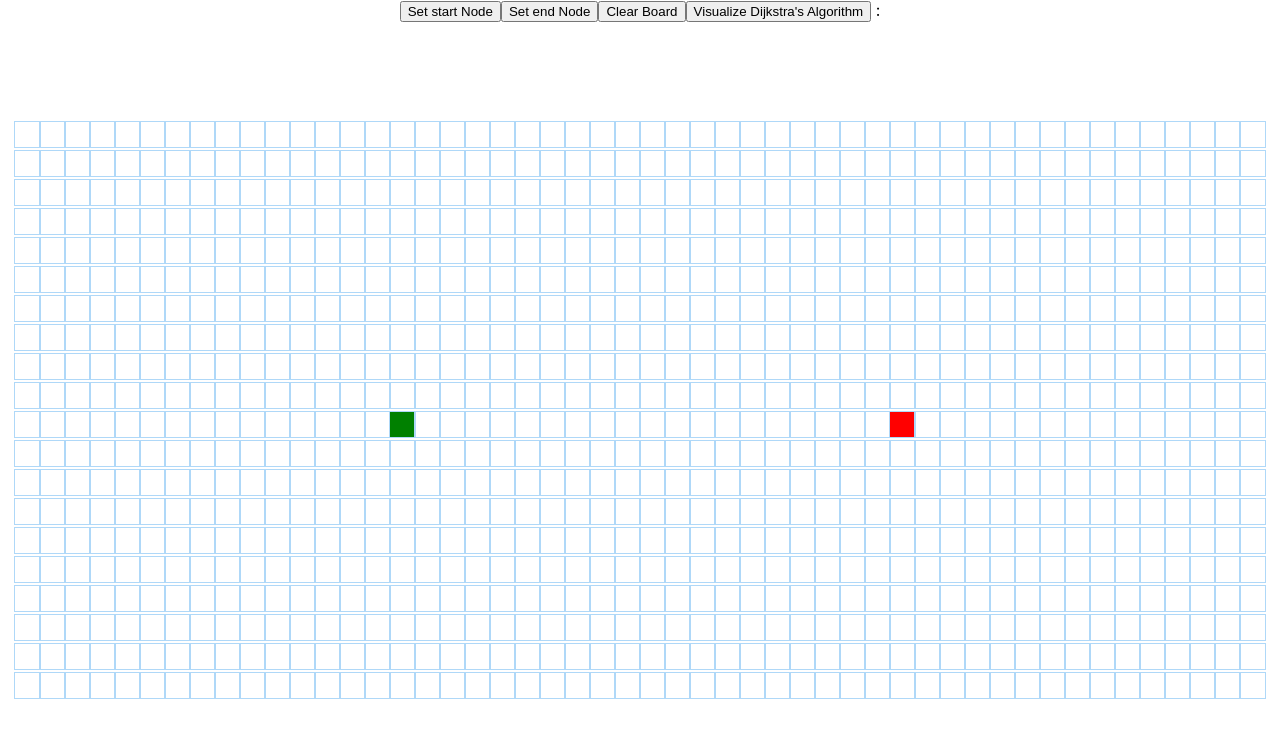
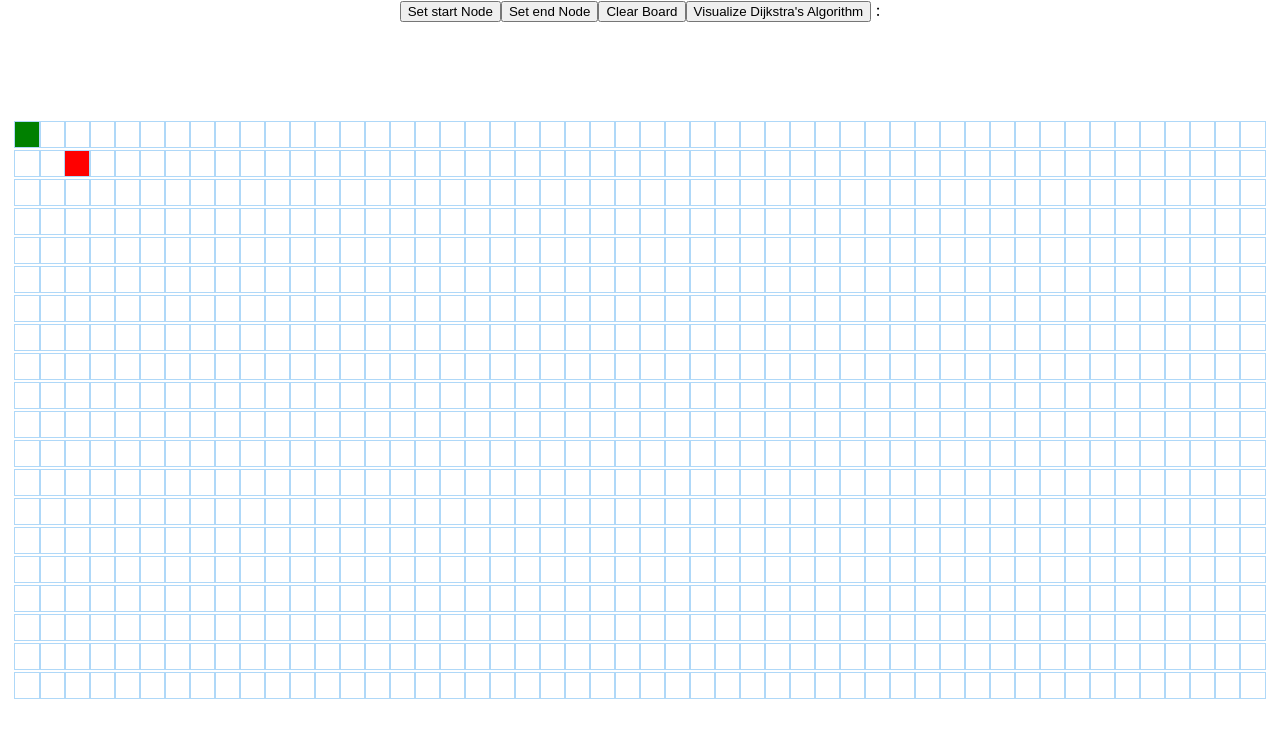
Before and after one commit to roshbhaskar/PathVisualizer, a React (Create React App) app in the folder pathvisualizer/: page / in a window 1280 px wide. Shown: the top 738 px of the page. Built offline with nearby package versions, Linux system fonts and the light colour scheme.

Commit message:
reload on clear

```diff
--- a/pathvisualizer/src/Algos/dijkstra.js
+++ b/pathvisualizer/src/Algos/dijkstra.js
@@ -1,4 +1,5 @@
 export function dijkstra(grid, startNode, finishNode) {
+    console.log("grid from algo",grid);
     const visitedNodesInOrder = [];
     startNode.distance = 0;
     const unvisitedNodes = getAllNodes(grid);
@@ -6,7 +7,7 @@ export function dijkstra(grid, startNode, finishNode) {
       sortNodesByDistance(unvisitedNodes);
       const closestNode = unvisitedNodes.shift();
       // If we encounter a wall, we skip it.
-      if (closestNode.isWall) continue;
+      if (closestNode.isWall) {console.log("1"); continue;}
       // If the closest node is at a distance of infinity,
       // we must be trapped and should therefore stop.
       if (closestNode.distance === Infinity) return visitedNodesInOrder;
--- a/pathvisualizer/src/Pathfinder/node/node.css
+++ b/pathvisualizer/src/Pathfinder/node/node.css
@@ -51,6 +51,9 @@
     background-color: rgb(12, 53, 71);
   }
 
+  .node-unvisit{
+    background-color:white;
+  }
   .node-shortest-path {
     animation-name: shortestPath;
     animation-duration: 1.5s;
--- a/pathvisualizer/src/Pathfinder/pathfinder.css
+++ b/pathvisualizer/src/Pathfinder/pathfinder.css
@@ -2,3 +2,7 @@
 .grid {
     margin: 100px 0 0;
   }
+
+.BOX{
+  display: inline-block;
+}
--- a/pathvisualizer/src/Pathfinder/pathfinder.js
+++ b/pathvisualizer/src/Pathfinder/pathfinder.js
@@ -12,10 +12,10 @@ import './pathfinder.css';
 //MORE ALGOS
 //CSS :d
 
-const START_NODE_ROW = 10;
-const START_NODE_COL = 15;
-const FINISH_NODE_ROW = 10;
-const FINISH_NODE_COL = 35;
+const START_NODE_ROW = 0;
+const START_NODE_COL = 0;
+const FINISH_NODE_ROW = 1;
+const FINISH_NODE_COL = 2;
 
 export default class PathfindingVisualizer extends Component {
   constructor() {
@@ -90,13 +90,14 @@ export default class PathfindingVisualizer extends Component {
   //VISUALIZING DIJKSTRA
   visualizeDijkstra() {
     const {grid} = this.state;
+    console.log("from viz",grid);
     //const startNode = grid[this.state.row_start][this.state.col_start];
     //const finishNode =  grid[this.state.row_finish][this.state.col_finish];
     const startNode = grid[START_NODE_ROW][START_NODE_COL];
     const finishNode =  grid[ FINISH_NODE_ROW][ FINISH_NODE_COL];
     const visitedNodesInOrder = dijkstra(grid, startNode, finishNode);
     const nodesInShortestPathOrder = getNodesInShortestPathOrder(finishNode);
-
+    //console.log("viz");
     if(finishNode.col===nodesInShortestPathOrder[0].col && finishNode.row===nodesInShortestPathOrder[0].row)
     {
       alert("NO SOLUTION");
@@ -114,6 +115,7 @@ export default class PathfindingVisualizer extends Component {
 
     });
     console.log(this.state.shortest_path,"hi",nodesInShortestPathOrder);
+
 
 
   }
@@ -166,6 +168,7 @@ export default class PathfindingVisualizer extends Component {
       isWall: false,
     };
     newGrid[row][col] = newNode;
+
     return newGrid;
   };
 
@@ -174,17 +177,20 @@ export default class PathfindingVisualizer extends Component {
 
   }
 
-  //CLEAR BOARD - REMOVES ALL THE WALLS AND THE VISITED AND THE SHORTEST
+  //CLEAR BOARD - REMOVES ALL THE WALLS AND THE VISITED AND THE SHORTEST BUT NOT WHILE EXECUTING
   clearBoard() {
 
-    const {visited_arr,maze,grid}=this.state;
+   /* const {visited_arr,maze,grid}=this.state;
     for(let j=0;j<maze.length;++j)
     {
       console.log("MAZE",maze[j]);
       const newGrid = this.removeWalls(grid,maze[j].row,maze[j].col);
       this.setState({grid: newGrid });
     }
+
+    console.log("from clear",this.state.grid)
     for (let i = 0; i <= visited_arr.length; i++) { // this is for the visited nodes or grids by the algo
+
       if (i === visited_arr.length) {
         console.log("SaWWdUDE");
         //console.log("Maze",this.state.maze);
@@ -193,15 +199,43 @@ export default class PathfindingVisualizer extends Component {
       setTimeout(() => {
         const node = visited_arr[i];
         //console.log("prob")
-        document.getElementById(`node-${node.row}-${node.col}`).className =
-          'node node-unvisit';
+        console.log(node);
+        if(node.row===0 && node.col ===0){
+        document.getElementById(`node-${0}-${0}`).className =
+          'node node-start';}
+        else if(node.row===1 && node.col===2){
+          document.getElementById(`node-${1}-${2}`).className =
+          'node node-finish';}
+        else{
+          document.getElementById(`node-${node.row}-${node.col}`).className =
+          'node node-unvisit';}
+
+
       }, 1 * i);
+
     }
 
 
+    this.setState({
+      visited_arr:[],
+      shortest_path:[],
+
+    });
+
+    */
+    window.location.reload();
+  }
 
 
-}
+  setStartNode(){
+
+  }
+  setEndNode(){
+
+  }
+  none(){
+
+  }
 
   render() {
     const {grid, mouseIsPressed} = this.state;
@@ -222,14 +256,17 @@ export default class PathfindingVisualizer extends Component {
             <button onClick={() => this.visualizeDijkstra()}>
                 Visualize Dijkstra's Algorithm
                 </button> : <div></div>
+
         <div className="grid">
           {grid.map((row, rowIdx) => {
             return (
               <div key={rowIdx}>
                 {row.map((node, nodeIdx) => {
                   const {row, col, isFinish, isStart, isWall} = node;
+                  const {col_start,col_finish,row_start,row_finish} = this.state;
                   return (
-                    <Node
+                    <div className="BOX">
+                      <Node
                       key={nodeIdx}
                       col={col}
                       isFinish={isFinish}
@@ -239,9 +276,12 @@ export default class PathfindingVisualizer extends Component {
                       onMouseDown={(row, col) => this.handleMouseDown(row, col)}
                       onMouseEnter={(row, col) =>
                         this.handleMouseEnter(row, col)
+
                       }
                       onMouseUp={() => this.handleMouseUp()}
                       row={row}></Node>
+                    </div>
+
                   );
                 })}
               </div>
```
Also changed, not shown: 1 other file (tests, documents, lock files or other folders).
